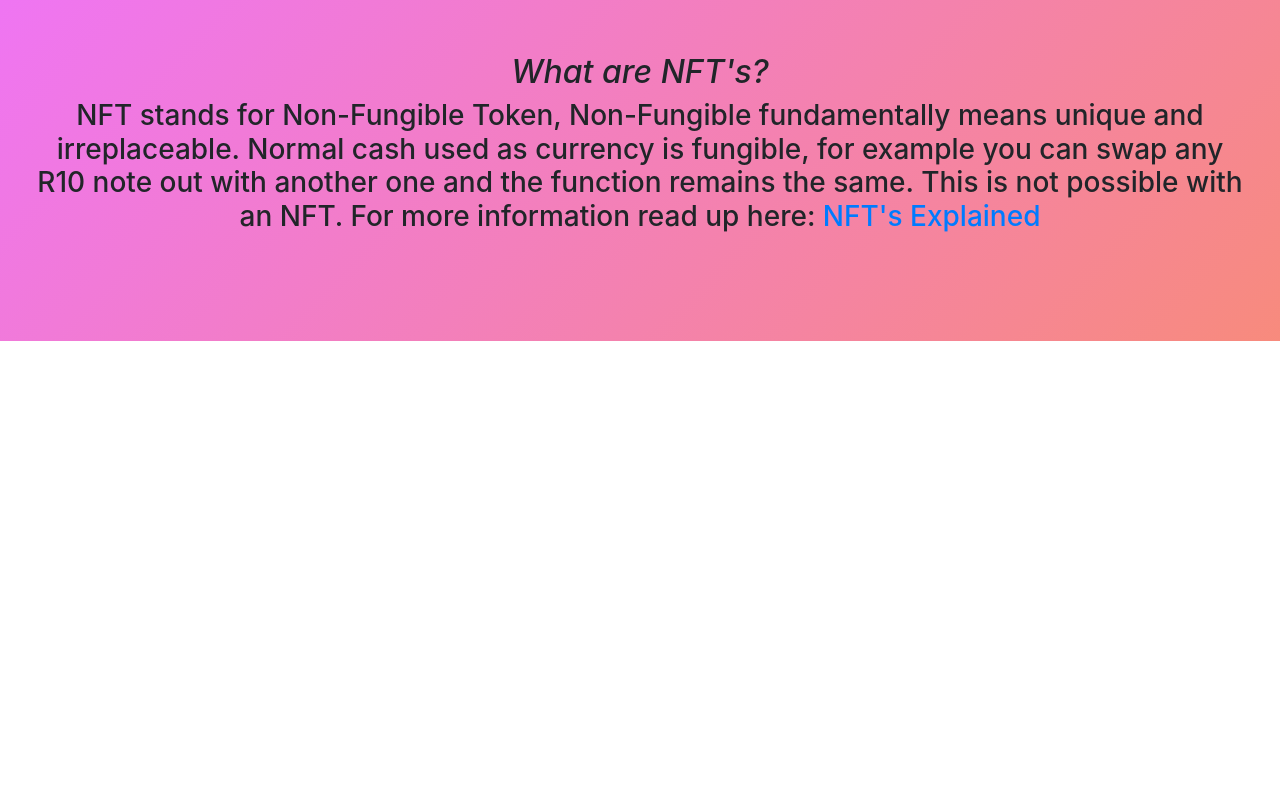
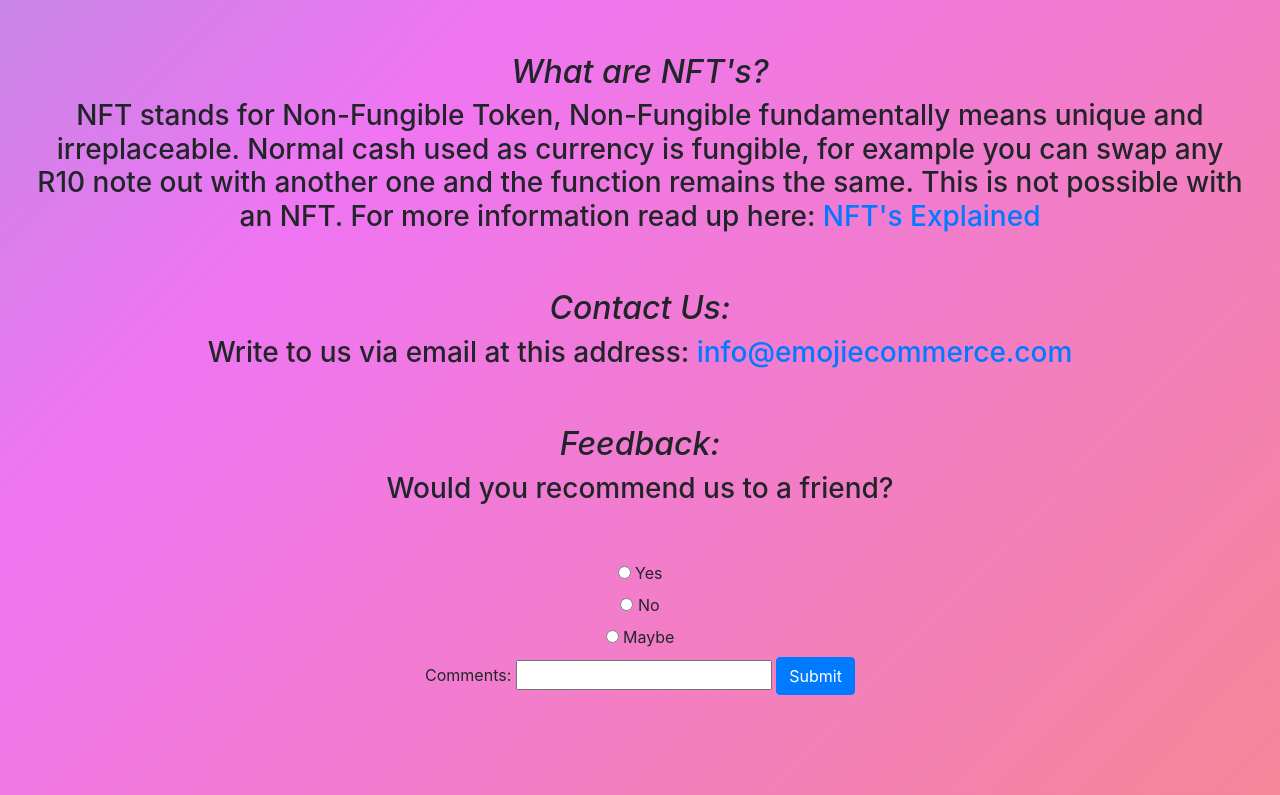
Before and after one commit to BradleyLund/emojiEcommerce, a plain HTML site: page about.html in a window 1280 px wide. Shown: the part 697-1492 px from the top of the page. Before the commit the page ends 1038 px from the top, so only its background shows below. Drawn offline with nearby package versions, Linux system fonts and the light colour scheme.

Commit message:
animate stuff

```diff
--- a/about.html
+++ b/about.html
@@ -68,6 +68,35 @@
                 Explained</a></h3>
         <!--set target to _blank to open up a new tab-->
 
+        <br>
+        <br>
+        <!-- another external link. Email us -->
+        <h2><em>Contact Us:</em></h2>
+        <h3>Write to us via email at this address: <a href="mailto:info@emojiecommerce.com">info@emojiecommerce.com</a>
+        </h3>
+
+        <br><br>
+
+        <h2><em>Feedback:</em></h2>
+        <!-- radio buttons form for getting feedback from our customers -->
+        <h3>Would you recommend us to a friend?</h3>
+        <br>
+        <br>
+        <form>
+            <input type="radio" id="yes" name="feedback" value="yes">
+            <label for="yes">Yes</label><br>
+            <input type="radio" id="no" name="feedback" value="no">
+            <label for="no">No</label><br>
+            <input type="radio" id="maybe" name="feedback" value="maybe">
+            <label for="maybe">Maybe</label>
+            <br>
+            <label for="textBox">Comments:</label>
+            <input type="text" id="textBox">
+            <input class="btn btn-primary" type="submit" value="Submit">
+
+        </form>
+
+
 
 
     </div>
--- a/javascript.js
+++ b/javascript.js
@@ -183,8 +183,8 @@ $(document).ready(function () {
         dialog.appendChild(price);
         dialog.appendChild(description);
         dialog.appendChild(cancelButton);
-        dialog.appendChild(quantityInput);
-        dialog.appendChild(addToCartButton);
+        // dialog.appendChild(quantityInput);
+        // dialog.appendChild(addToCartButton);
 
         dialog.setAttribute("id", "dialog");
 
--- a/styles.css
+++ b/styles.css
@@ -108,6 +108,20 @@ got this snippet from https://stackoverflow.com/questions/20079782/changing-the-
     height: auto;
 }
 
+.emoji {
+    width: 400px;
+}
+
+/* animating the item images to expand when hovered over */
+
+.emoji:hover {
+    width: 800px;
+    /* adding a css filter to each of the images on hover */
+    filter: contrast(200%);
+
+
+}
+
 /* Animating a change of the background color of the div */
 
 .backChange {
```
Also changed, not shown: index.html (+2 -2 lines).
